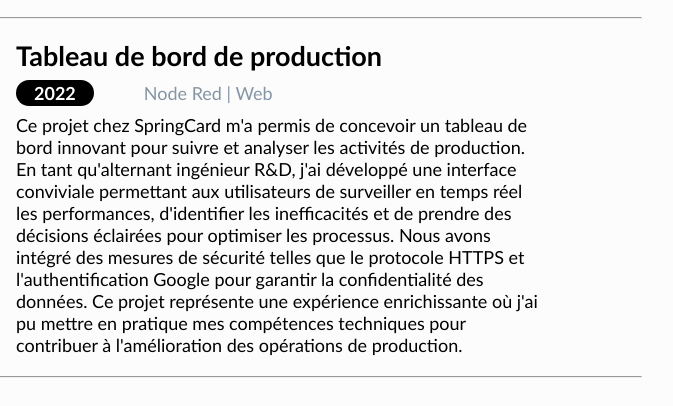
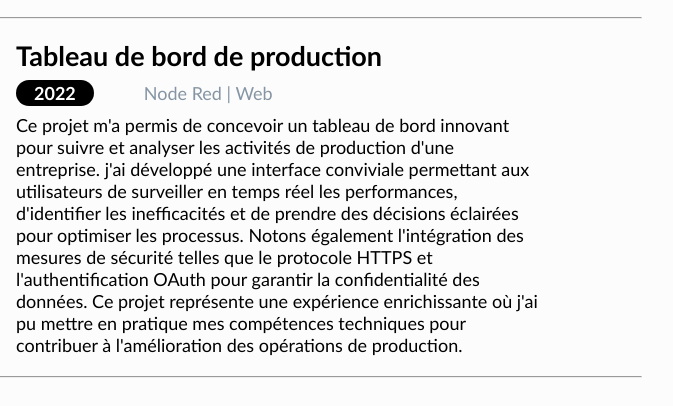
Before and after one commit to jerome-evi/jerome-evi.github.io, a plain HTML site: page index.html in a window 1280 px wide. Shown: the part 1896-2302 px from the top of the page, 446-1119 px from the left. Drawn offline with nearby package versions, Linux system fonts and the light colour scheme.

Commit message:
Update index.html

```diff
--- a/index.html
+++ b/index.html
@@ -275,12 +275,12 @@
                               <p>Node Red | Web </p>
                           </div>
                           <p class="f-w-article">
-                              Ce projet chez SpringCard m'a permis de concevoir un tableau de bord innovant pour suivre
-                              et analyser les activités de production. En tant qu'alternant ingénieur R&D, j'ai développé
+                              Ce projet m'a permis de concevoir un tableau de bord innovant pour suivre
+                              et analyser les activités de production d'une entreprise. j'ai développé
                               une interface conviviale permettant aux utilisateurs de surveiller en temps réel les
                               performances, d'identifier les inefficacités et de prendre des décisions éclairées pour
-                              optimiser les processus. Nous avons intégré des mesures de sécurité telles que le protocole
-                              HTTPS et l'authentification Google pour garantir la confidentialité des données.
+                              optimiser les processus. Notons également l'intégration des mesures de sécurité telles
+                              que le protocole HTTPS et l'authentification OAuth pour garantir la confidentialité des données.
                               Ce projet représente une expérience enrichissante où j'ai pu mettre en pratique
                               mes compétences techniques pour contribuer à l'amélioration des opérations de production.
                           </p>
```
